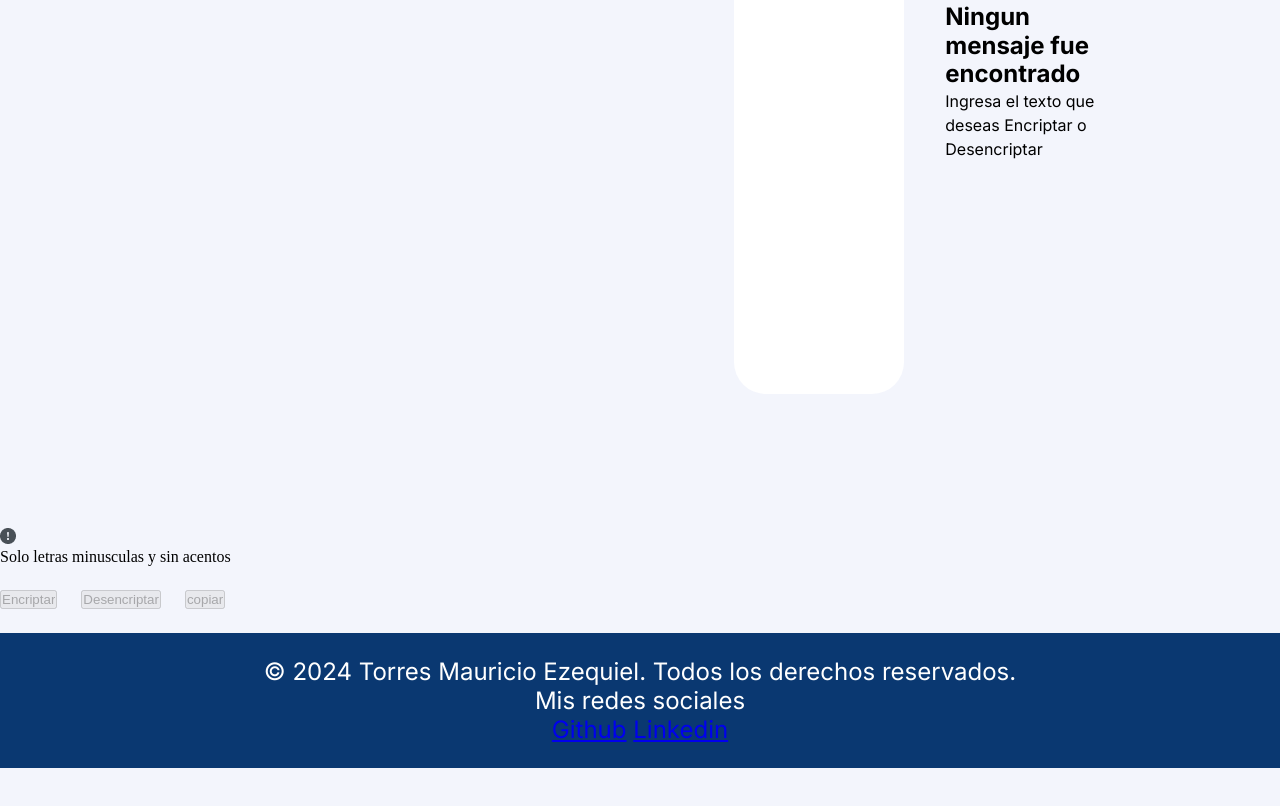
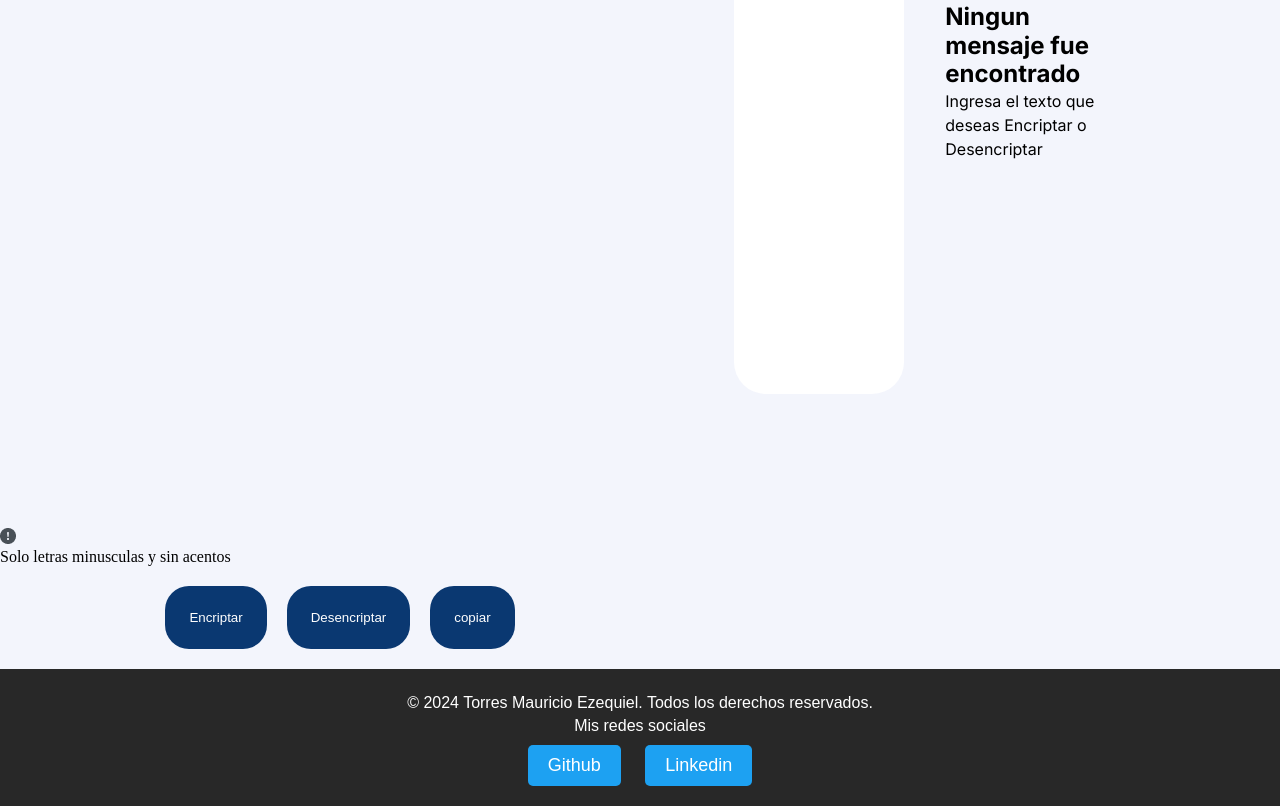
Before and after one commit to Mashuu573/encriptador-de-texto, a plain HTML site: page Index.html in a window 1280 px wide. Shown: the part 776-1582 px from the top of the page. Before the commit the page ends 1544 px from the top, so only its background shows below. Drawn offline with Linux system fonts and the light colour scheme.

Commit message:
actualizacion de proyecto

```diff
--- a/Index.html
+++ b/Index.html
@@ -11,6 +11,7 @@
 </head>
 <body class="pagina">
 
+    <!-- Sección de entrada y salida de texto -->
     <div class="entrada_y_salida_de_texto">
         <textarea class="texto_entrada" id="texto_entrada" placeholder="Ingrese el texto aqui" required></textarea>
         <div class="Mensajes_de_salida_de_texto">
@@ -21,22 +22,26 @@
         <img class="Chica_mirando_diamante" src="./style/Assets/Muñeco.png" alt="imagen de una chica mirando con una lupa un diamante">
     </div>
 
+    <!-- Mensaje de alerta -->
     <div>
         <img class="signo_de_exclamacion" src="./style/Assets/bi_exclamation-circle-fill.png" alt="signo de exclamacion">
     </div>
     <p>Solo letras minusculas y sin acentos</p>
+
+    <!-- Botones de acción -->
     <div class="Botones">
         <input class="Encriptardor" type="button" id="Encriptador" value="Encriptar" disabled>
-        <input class="Desencriptador" class="Desencriptador" type="button" id="Desencriptador" value="Desencriptar" disabled>
+        <input class="Desencriptador" type="button" id="Desencriptador" value="Desencriptar" disabled>
         <input class="copiar" type="button" id="copiar" value="copiar" disabled>
     </div>
 
+    <!-- Pie de página -->
     <footer class="Copy_y_redes">
         <p>&copy; 2024 Torres Mauricio Ezequiel. Todos los derechos reservados.</p>
         <p>Mis redes sociales</p>
         <div class="redes">
             <a href="https://github.com/Mashuu573">Github</a>
-        <a href="www.linkedin.com/in/mauricio-torres-1a2314266">Linkedin</a>
+            <a href="https://www.linkedin.com/in/mauricio-torres-1a2314266">Linkedin</a>
         </div>
     </footer>
 
--- a/style/style.css
+++ b/style/style.css
@@ -1,13 +1,16 @@
 @import url('https://fonts.googleapis.com/css2?family=Inter:wght@100..900&display=swap');
 
-/*Se establecen variables*/
-:root{
+/* Se establecen variables */
+:root {
     --Fuente-Inter: "Inter", sans-serif;
     --Color-Azul-oscuro: #0A3871;
     --Color-blanco-grisaseo: #D8DFE8;
     --Color-Azul-claro: #F3F5FC;
     --Color-Blanco: #ffffff;
     --Color-Gris: #343A40;
+    --Color-Gris-oscuro: #282828;
+    --Color-Azul-twitter: #1DA1F2;
+    --Color-Azul-twitter-hover: #0d8cf0;
 }
 
 * {
@@ -16,40 +19,40 @@
     box-sizing: border-box;
 }
 
-/*Color del fondo de pagina*/
-.pagina{
+/* Color del fondo de página */
+.pagina {
     background-color: var(--Color-Azul-claro);
     display: flex;
     flex-direction: column;
-
 }
 
-/*Estelizacion de imagenes*/
-.logo_de_alura{
+/* Estilización de imágenes */
+.logo_de_alura {
     width: 120px;
     height: 48px;
     margin-top: 40px;
     margin-left: 40px;
 }
 
-.Chica_mirando_diamante{
+.Chica_mirando_diamante {
     width: 336px;
     height: 304px;
     margin-top: 283px;
     margin-left: 1032px;
     position: relative;
     top: -80px;
-    left: -380px; /* Ajusta el valor según sea necesario */
+    left: -380px;
     margin: 0;
 }
 
-/*Estelizacion de los cuadros entrada y salida de texto*/
-.entrada_y_salida_de_texto{
+/* Estilización de los cuadros entrada y salida de texto */
+.entrada_y_salida_de_texto {
     display: flex;
     align-items: center;
     gap: 40px;
 }
-.texto_entrada{
+
+.texto_entrada {
     width: 577px;
     height: 944px;
     margin-top: 168px;
@@ -64,7 +67,7 @@
     resize: none;
 }
 
-.texto_salida{
+.texto_salida {
     width: 400px;
     height: 944px;
     margin-top: 0;
@@ -78,7 +81,17 @@
     resize: none;
 }
 
-.mensaje_no_encontrado_texto{
+/* Estilización del texto de mensaje */
+.Mensajes_de_salida_de_texto {
+    display: flex;
+    flex-direction: column;
+    align-items: center;
+    position: relative;
+    left: 420px;
+    bottom: -160px;
+}
+
+.mensaje_no_encontrado_texto {
     font-family: var(--Fuente-Inter);
     font-weight: 700;
     font-size: 24px;
@@ -86,7 +99,7 @@
     align-items: center;
 }
 
-.mensaje_no_encontrado_texto2{
+.mensaje_no_encontrado_texto2 {
     font-family: var(--Fuente-Inter);
     font-weight: 400;
     font-size: 16px;
@@ -94,51 +107,66 @@
     align-items: center;
 }
 
-/*Estilizacion de texto de salida*/
-.Mensajes_de_salida_de_texto{
+/* Estilización de botones */
+.Botones {
     display: flex;
-    flex-direction: column;
-    align-items: center;
-    position: relative;
-    left: 420px; /* Ajusta el valor según sea necesario */
-    bottom: -160px;
-}
-/*Estilizacion de botones*/
-.Botones{
-    display: flex;
+    justify-content: center;
     align-items: center;
     font-family: var(--Fuente-Inter);
     font-weight: 400;
     font-size: 16px;
-    line-height: 19.36;
-    align-items: center;
-    width: 680px;
-    height: 67px;
-    top: 885px;
-    left: 240px;
-    gap: 24px;
-
+    gap: 20px;
+    flex-wrap: wrap;
+    width: 100%;
+    max-width: 680px;
+    margin: 20px 0;
 }
 
-.Encriptardor{
-
+.Encriptardor, .Desencriptador, .copiar {
+    padding: 24px 24px;
+    border: none;
+    border-radius: 24px;
+    gap: 8px;
+    background-color: var(--Color-Azul-oscuro);
+    color: var(--Color-Blanco);
+    cursor: pointer;
+    transition: background-color 0.3s ease;
 }
 
-.Desencriptador{
-
+.Encriptardor:hover, .Desencriptador:hover, .copiar:hover {
+    background-color: var(--Color-Gris);
 }
 
-.copiar{
-
+/* Estilización del footer */
+.Copy_y_redes {
+    background-color: var(--Color-Gris-oscuro);
+    color: var(--Color-Blanco);
+    padding: 20px;
+    text-align: center;
+    font-family: Arial, sans-serif;
 }
 
-/*Estilizacion del footer*/
-.Copy_y_redes{
-    background-color: var(--Color-Azul-oscuro);
-    padding: 24px;
+.Copy_y_redes p {
+    margin: 5px 0;
+}
+
+.redes {
+    margin-top: 10px;
+}
+
+.redes a {
+    display: inline-block;
     color: var(--Color-Blanco);
-    text-align: center;
-    font-family: var(--Fuente-Inter);
-    font-size: 1.5rem;
-    font-weight:  400;
+    text-decoration: none;
+    margin: 0 10px;
+    font-size: 18px;
+    padding: 10px 20px;
+    border-radius: 5px;
+    transition: background-color 0.3s ease, color 0.3s ease;
+    background-color: var(--Color-Azul-twitter);
 }
+
+.redes a:hover {
+    background-color: var(--Color-Azul-twitter-hover);
+    color: var(--Color-Blanco);
+}
```
Lines whose indentation alone changed are shown as unchanged.
